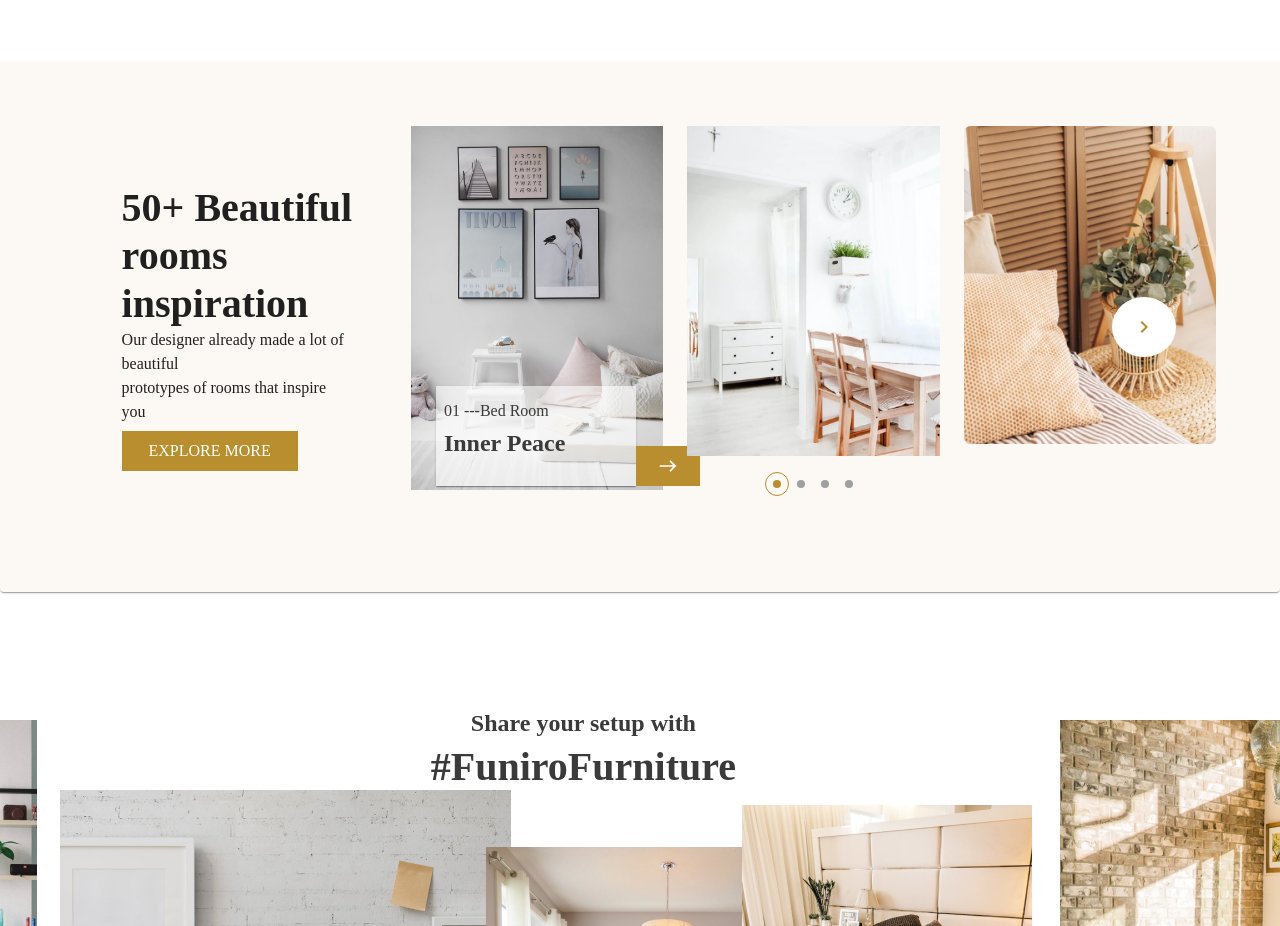
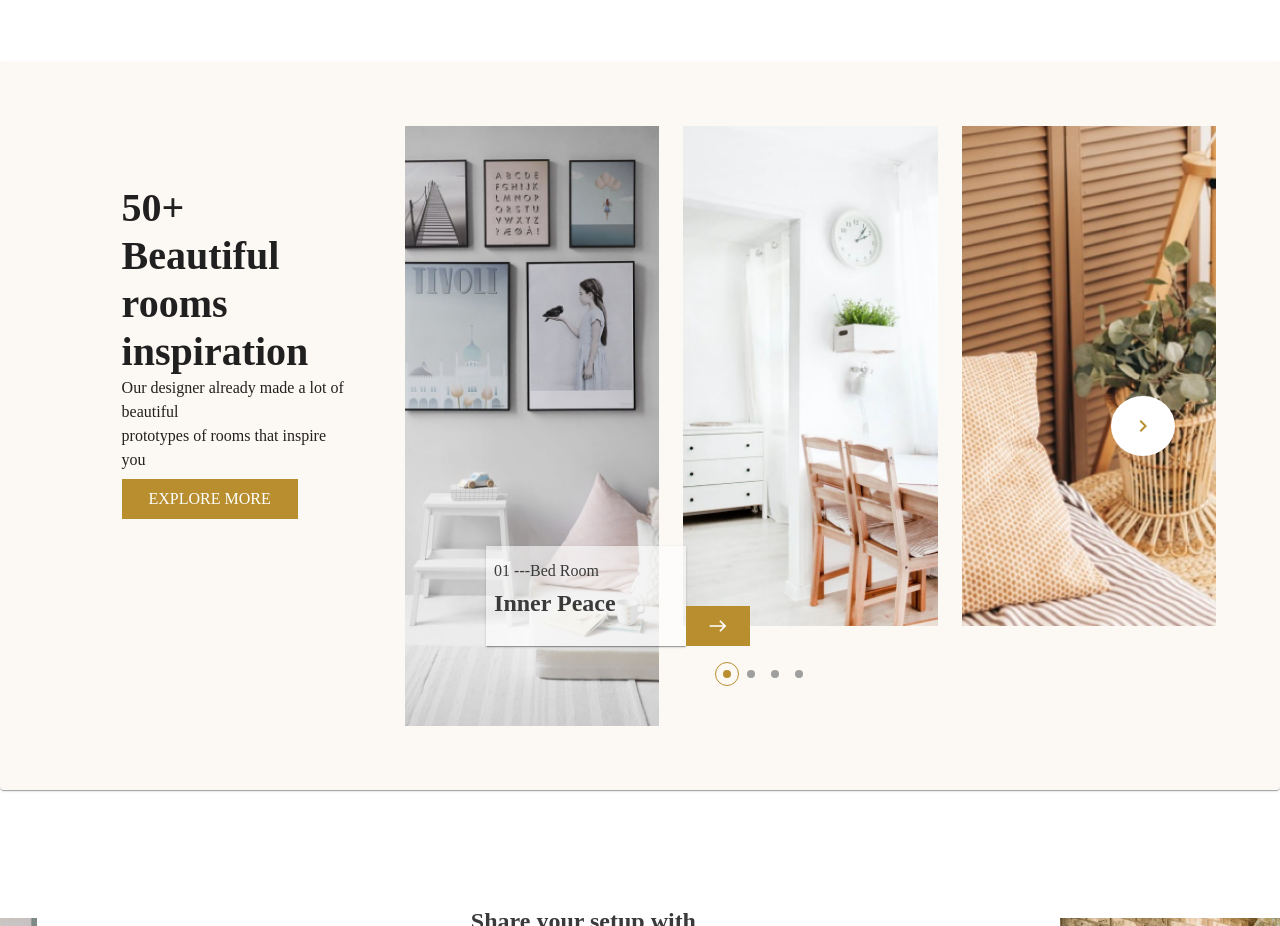
Before and after one commit to Shishimai1996/eCommerce-Website, a Next.js app: page / in a window 1280 px wide. Shown: the part 2999-3925 px from the top of the page. Built offline with nearby package versions, Linux system fonts and the light colour scheme.

Commit message:
fix instapic

```diff
--- a/src/app/components/instaPics/index.tsx
+++ b/src/app/components/instaPics/index.tsx
@@ -95,84 +95,57 @@ export const InstaPics: React.FC = () => {
               alignItems: "flex-start",
             }}
           >
-            <Grid item xs={12} md={4}>
-              <Box sx={{ position: "relative" }}>
+            {pictures
+              .slice(activeStep, activeStep + 3)
+              .concat(
+                pictures.slice(0, Math.max(0, activeStep + 3 - pictures.length))
+              )
+              .map((item, index) => (
+                <Grid
+                  item
+                  xs={12}
+                  md={4}
+                  key={index}
+                  sx={{
+                    [theme.breakpoints.down("md")]: {
+                      display: index === 0 ? "block" : "none",
+                    },
+                  }}
+                >
+                  <Box
+                    sx={{
+                      height: index === 0 ? "600px" : "500px",
+                      overflow: "hidden", //avoid picture go outside the frame
+                    }}
+                  >
                     <Image
-                  src={pictures[activeStep].img}
-                  alt={pictures[activeStep].alt}
+                      src={item.img}
+                      alt={item.alt}
                       width={400}
                       style={{
                         objectFit: "cover",
                         width: "100%",
-                    height: "auto",
+                        height: "100%",
                       }}
                     />
+                  </Box>
+                </Grid>
+              ))}
+          </Grid>
           <InstaPicCard
             pictures={pictures[activeStep]}
             handleNext={handleNext}
           />
-              </Box>
-            </Grid>
-            <Grid
-              item
-              xs={12}
-              md={4}
+          <Box
             sx={{
-                [theme.breakpoints.down("md")]: {
-                  display: "none",
-                },
-                display: "flex",
-                alignItems: "flex-start",
+              position: "absolute",
+              top: "90%",
+              right: "50%",
+              transform: "translateY(-50%)",
             }}
           >
-              <Box
-                sx={{
-                  display: "flex",
-                  flexDirection: "column",
-                  alignItems: "center",
-                  justifyContent: "space-between",
-                  position: "relative",
-                  height: "auto",
-                }}
-              >
-                <Image
-                  src={pictures[(activeStep + 1) % pictures.length].img}
-                  alt={pictures[(activeStep + 1) % pictures.length].alt}
-                  width={370}
-                  style={{
-                    objectFit: "contain",
-                    width: "100%",
-                    height: "auto",
-                  }}
-                />
             <DotPagination activeStep={activeStep} pictures={pictures} />
           </Box>
-            </Grid>
-            <Grid
-              item
-              xs={12}
-              md={4}
-              sx={{
-                [theme.breakpoints.down("md")]: {
-                  display: "none",
-                },
-                display: "flex",
-                alignItems: "flex-start",
-              }}
-            >
-              <Image
-                src={pictures[(activeStep + 2) % pictures.length].img}
-                alt={pictures[(activeStep + 2) % pictures.length].alt}
-                width={370}
-                style={{
-                  objectFit: "contain",
-                  width: "100%",
-                  height: "auto",
-                }}
-              />
-            </Grid>
-          </Grid>
-
           <Button
             size="medium"
             onClick={handleNext}
--- a/src/app/store/shoppingStore.ts
+++ b/src/app/store/shoppingStore.ts
@@ -27,7 +27,7 @@ class CartStore {
       }
     });
   };
-
+  //if id matches item id inside of cart, remove it and leave items which is not matched.
   removeFromCart = (id: number) => {
     runInAction(() => {
       this.cart = this.cart.filter((item) => item.id !== id);
@@ -37,6 +37,7 @@ class CartStore {
   clearCart() {
     this.cart = [];
   }
+
   get totalPrice() {
     const total = this.cart.reduce(
       (acc, item) => acc + item.quantity * item.price,
```
Lines whose indentation alone changed are shown as unchanged.
